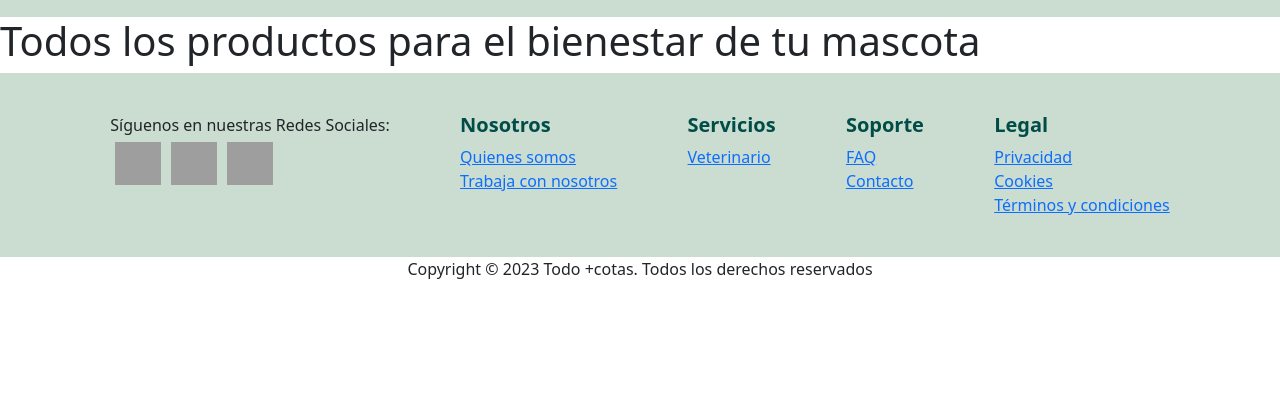
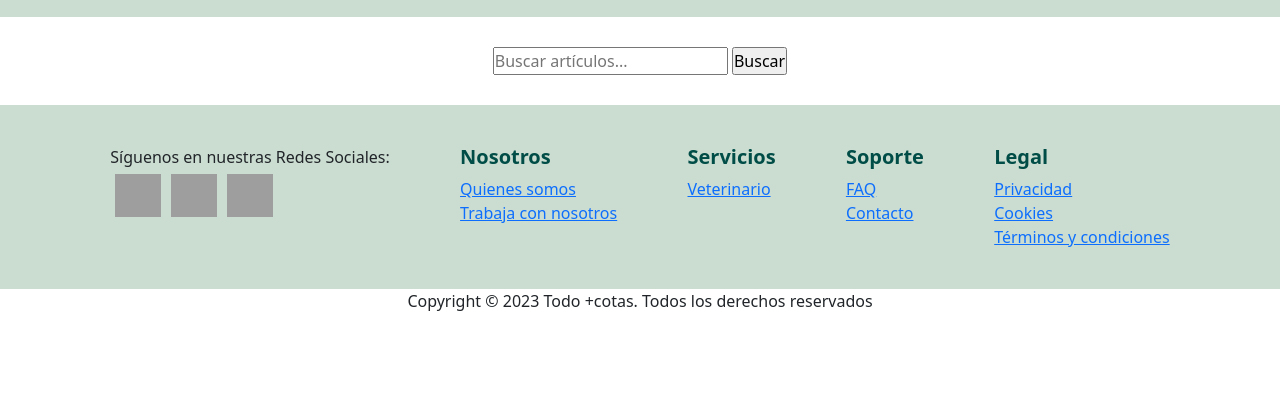
Before and after one commit to Ni4nne/E-commerce-Mascotas, a PHP site: page /area_personal.php in a window 1280 px wide. Shown: the part 169-589 px from the top of the page. Run offline with PHP 8.4, Linux system fonts and the light colour scheme; data that the repository does not hold is empty; grey boxes are pictures that could not be loaded.

Commit message:
centrado buscador

```diff
--- a/view/area_personal.php
+++ b/view/area_personal.php
@@ -33,22 +33,25 @@ $con = $conexion->getConexion();
     <div class="saludo">
       <p> Bienvenido! </p>
     </div>
-
     <div class="formulario">
       <form action="logout.php" method="post">
         <input type="submit" value="Cerrar sesión">
       </form>
     </div>
-
     <div class="carrito">
-    <button class="cart-btn" id="carrito"><i class="fas fa-shopping-cart"></i> Carrito</button>
+      <button class="cart-btn" id="carrito"><i class="fas fa-shopping-cart"></i> Carrito</button>
     </div>
-
 </div>
 </header>
-  <h1> Todos los productos para el bienestar de tu mascota </h1>
 
+<main>
   <div class="catalogo">
+    <div class="buscar">
+      <form>
+        <input type="text" name="search" placeholder="Buscar artículos...">
+        <input type="submit" value="Buscar">
+      </form>
+    </div>
   <div class="row">
     <?php
     $consultaArticulos = "SELECT * FROM articulos";
@@ -66,6 +69,7 @@ $con = $conexion->getConexion();
     ?>
   </div>
 </div>
+</main>
 
 <?php require('footer.php'); ?>
 <script src="../controller/carrito.js"></script>
--- a/view/css/area_personal.css
+++ b/view/css/area_personal.css
@@ -15,3 +15,12 @@
 .formulario {
     margin: 10px 10px 10px 10px;
 }
+
+.carrito {
+  margin: 20px 10px 10px 10px;
+}
+
+.buscar {
+  text-align: center;
+  margin: 30px 30px 30px 30px;
+}
```
